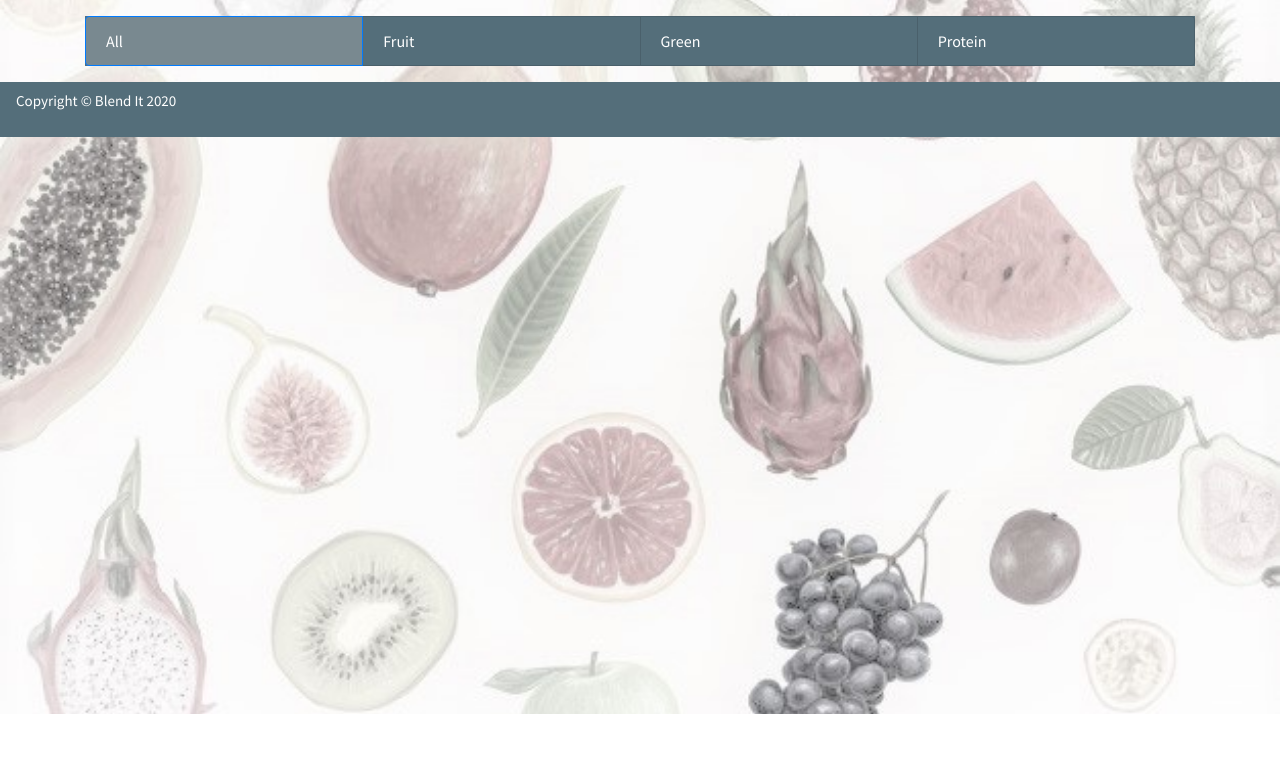
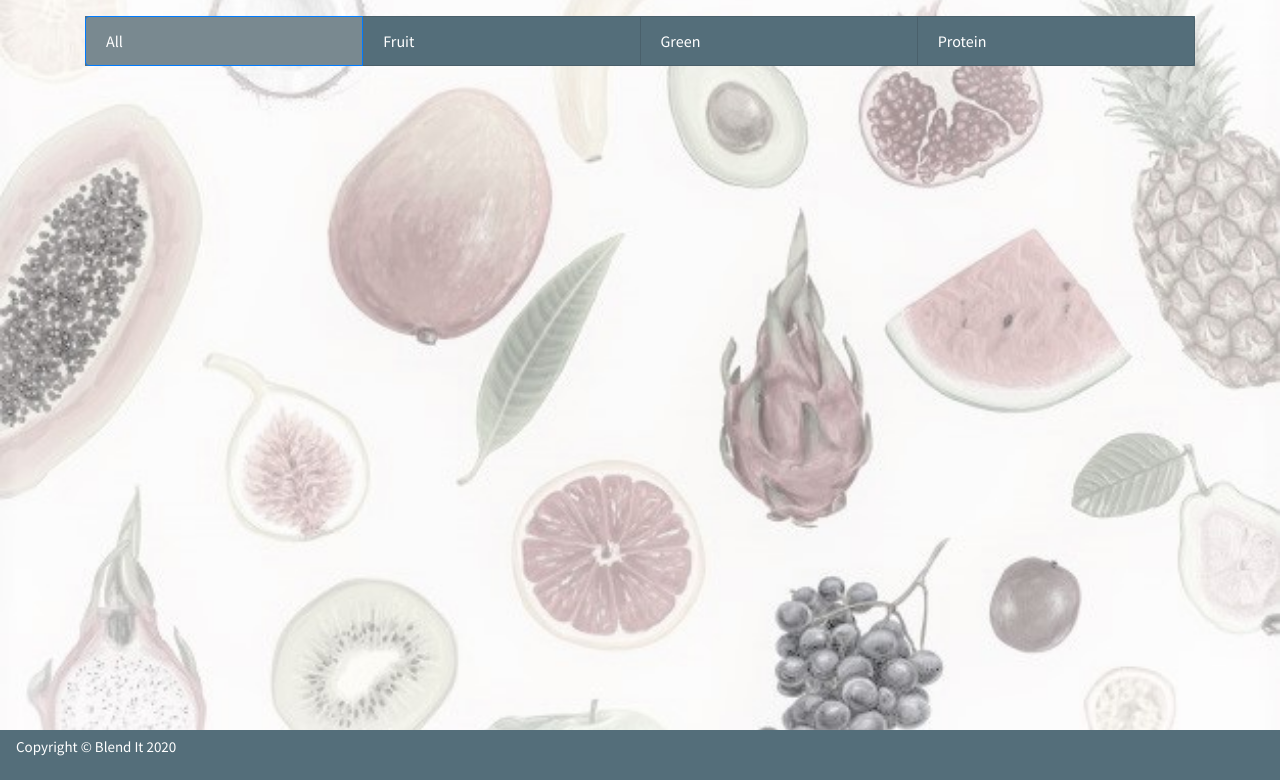
Before and after one commit to AnnaDK/Cook-Book, a Flask app: page /get_recipes in a window 1280 px wide. Shown: the part 86-866 px from the top of the page. Before the commit the page ends 800 px from the top, so only its background shows below. Run offline with Flask 2, Linux system fonts and the light colour scheme; data that the repository does not hold is empty; some libraries are stand-ins or nearby versions.

Commit message:
problem with footer solved. It will stay on the bottom of the page when no content displaying

```diff
--- a/static/css/style.css
+++ b/static/css/style.css
@@ -1,7 +1,6 @@
 @import url("https://fonts.googleapis.com/css2?family=Source+Sans+Pro:wght@400;600;900&display=swap");
-/*
-font-family: 'Source Sans Pro', sans-serif;
-*/
+
+
 body {
    background-image: url("../images/fruit_background_blur.jpg");
    background-repeat: no-repeat;
@@ -10,14 +9,18 @@ body {
    background-attachment: fixed;
 
 }
+
 .container {
    width: 90%;
+   min-height: calc(100vh - 70px);
 }
+
 
 .navbar-brand {
    font-size: 40px;
    font-weight: 600;
 }
+
 .navbar-dark {
    background-color: #546e7a;
    font-family: "Source Sans Pro", sans-serif;
@@ -25,11 +28,12 @@ body {
 }
 
 .card {
-  background-color: #546e7a !important;
+   background-color: #546e7a !important ;
    color: #fff;
    font-family: "Source Sans Pro", sans-serif;
    margin-top: 10px;
 }
+
 .list-group,
 .list-group-item,
 .card-link,
@@ -42,7 +46,7 @@ body {
 .list-group-item-action:hover {
    background-color: #798990;
 }
-/*Solution for the sizing images in card-img-top found on https://stackoverflow.com/questions/37287153/how-to-get-images-in-bootstraps-card-to-be-the-same-height-width*/
+
 .card-img-top {
    width: 100%;
    height: 15vw;
@@ -56,29 +60,34 @@ body {
 }
 
 .btn-link:hover {
-  color: #5df614 !important;
-  text-decoration: none !important;
+   color: #5df614 !important ;
+   text-decoration: none !important ;
 }
 
-.collapsed{
+.collapsed {
    font-size: 15px;
 }
+
 .card-link:hover {
-  color: #5df614 !important;
-  text-decoration: none !important;
+   color: #5df614 !important ;
+   text-decoration: none !important ;
 }
+
 a {
    color: #fff;
    font-family: "Source Sans Pro", sans-serif;
-  text-decoration: none !important;
+   text-decoration: none !important ;
 }
+
 a:hover {
-  color: #5df614 !important;
-  text-decoration: none !important;
+   color: #5df614 !important ;
+   text-decoration: none !important ;
 }
+
 a {
    position: relative;
 }
+
 a:active {
    top: 1px;
 }
@@ -86,20 +95,25 @@ a:active {
 .add_recipe_container {
    background-color: #fff;
 }
+
 .active {
-  background-color: #798990!important;
+   background-color: #798990 !important ;
 }
-.footer {
+
+.footer_text  {
    font-size: 15px;
    font-weight: 200;
    color: #fff;
 }
+
 .text-muted {
-  color: #cbd3d7 !important;
+   color: #cbd3d7 !important ;
 }
+
 h3 {
    padding-top: 2px;
 }
+
 li {
    list-style-type: none;
 }
@@ -107,13 +121,20 @@ li {
 .page-item.active .page-link {
    z-index: 1;
    color: #fff;
-    background-color: #8799a1 !important; ;
+   background-color: #8799a1 !important ;
    border-color: #546e7a;
 }
+
 .thank_you_message {
    font-family: "Source Sans Pro", sans-serif;
    font-size: 35px;
 }
+
+#footer{
+height: 50px;
+}
+/* Media Queries */
+
 @media (max-width: 575.98px) {
   .card-img-top {
      height: 70vw;
@@ -122,7 +143,6 @@ li {
      width: 97%;
   }
 }
-
 @media (max-width: 767.98px) {
   .card-img-top {
      height: 40vw;
--- a/templates/base.html
+++ b/templates/base.html
@@ -53,11 +53,12 @@
     <!-- Main Content -->
     <div class="container">
       {% block content%} {% endblock %}
+
     </div>
 
     <!---Footer -->
-    <nav class="navbar navbar-expand-lg navbar-dark">
-      <p class="footer text-white">Copyright &copy; Blend It 2020</p>
+    <nav id="footer" class="navbar navbar-expand-lg navbar-dark">
+      <p class="footer_text text-white">Copyright &copy; Blend It 2020</p>
     </nav>
 
     <script src="https://code.jquery.com/jquery-3.3.1.slim.min.js" integrity="sha384-q8i/X+965DzO0rT7abK41JStQIAqVgRVzpbzo5smXKp4YfRvH+8abtTE1Pi6jizo"
--- a/templates/recipes.html
+++ b/templates/recipes.html
@@ -80,7 +80,7 @@
 
   {% endfor %}
 </div>
-<div>
+<div id="pagination">
 <!--Code for 'pagination' taken from Bootstrap-->
   <nav aria-label="Recipes">
     <ul class="pagination pagination-md justify-content-center">
```
Also changed, not shown: README.md. Lines whose indentation alone changed are shown as unchanged.
